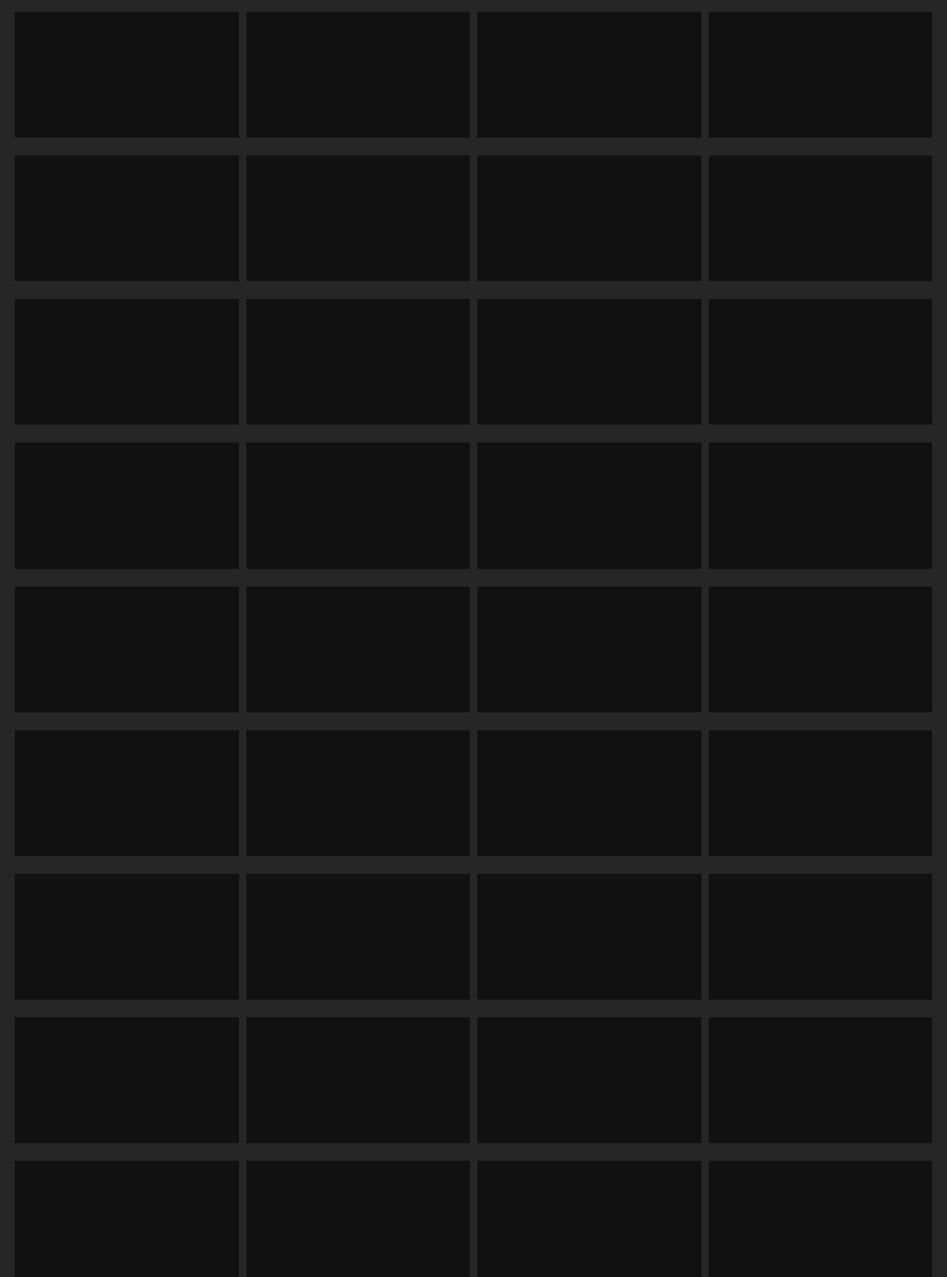
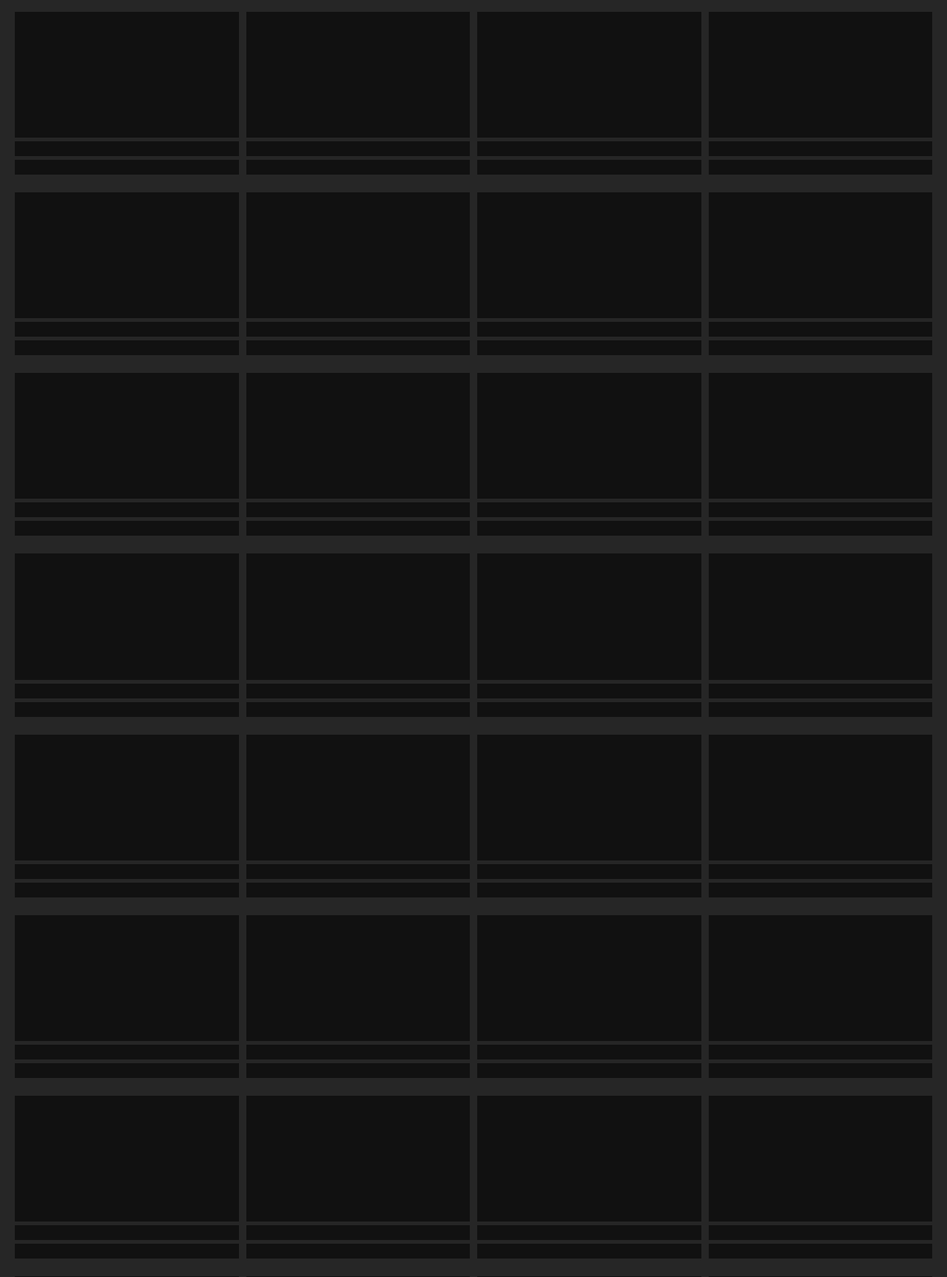
Before and after one commit to thebanon/fap, a PHP site: page / in a window 1280 px wide. Shown: the part 198-1924 px from the top of the page at 74% size. Run offline with PHP 8.4, Linux system fonts and the light colour scheme.

Commit message:
Update UI

```diff
--- a/bux/index.css
+++ b/bux/index.css
@@ -17,15 +17,18 @@
 
 .body-main {width: 100%;min-height: 100%;display: block;background: #262626;position: relative;z-index: 123;}
 
-.article-index {padding: 50px 20px 0;}
+.article-index {padding: 50px 20px 20px;}
 
 [data-uid="recent-videos"] {width: calc(100% - 0px);margin: auto;}
 
 .section-video, .tags {width: 1920px;max-width: calc(100% - 0px);margin: auto;/* margin-bottom: 20px; */}
 
-.section-video .media-video {display: inline-block;width: calc((100% - 50px)/6);background: #111;margin-right: 10px;margin-top: 20px;}
+.section-video .media-video {display: inline-block;width: calc((100% - 50px)/6);margin-right: 10px;margin-top: 20px;}
 .section-video .media-video:nth-child(6n) { margin-right: 0; }
-.section-video .media-video .header-video { width: 100%; padding-top: 56.25%; height: 0; }
+.section-video .media-video .header-video {width: 100%;padding-top: 56.25%;height: 0;background: #111;}
+.section-video .media-video .footer-video { margin-top: 5px; }
+.section-video .media-video .footer-video:empty:before {content: '';display: block;width: 100%;height: 20px;background: #111;border-radius: 0;}
+.section-video .media-video .footer-video:empty:after {content: '';display: block;width: 100%;height: 20px;background: #111;border-radius: 0;margin-top: 5px;}
 
 .section-index-tags .tags { width: 1920px; max-width: calc(100% - 20px); margin: auto; }
 .tags > * {font-size: 18px;line-height: 50px;height: 50px;margin-top: 20px;margin-right: 20px;/* margin-bottom: 20px; */display: inline-block;border: 1px solid #777;border-radius: 50px;padding: 0 20px;min-width: 50px;text-align: center;}
@@ -50,7 +53,7 @@
     .section-video .media-video:nth-child(3n) { margin-right: 0px; }
 }
 @media screen and (max-width: 768px) {
-    .article-index {padding: 50px 0 0;}
+    .article-index {padding: 50px 0 20px;}
     [data-uid="recent-videos"] {width: calc((100% - 20px)/1);}
     .section-video .media-video {width: calc((100% - 10px)/2);}
     .section-video .media-video:nth-child(6n) { margin-right: 10px; }
```
